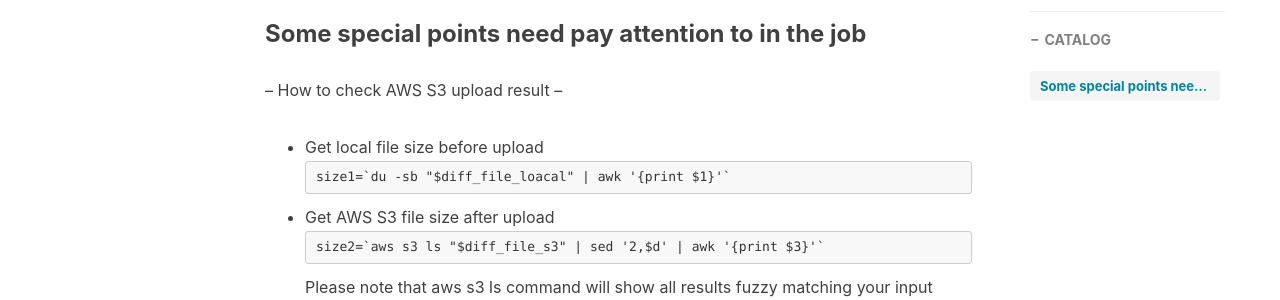
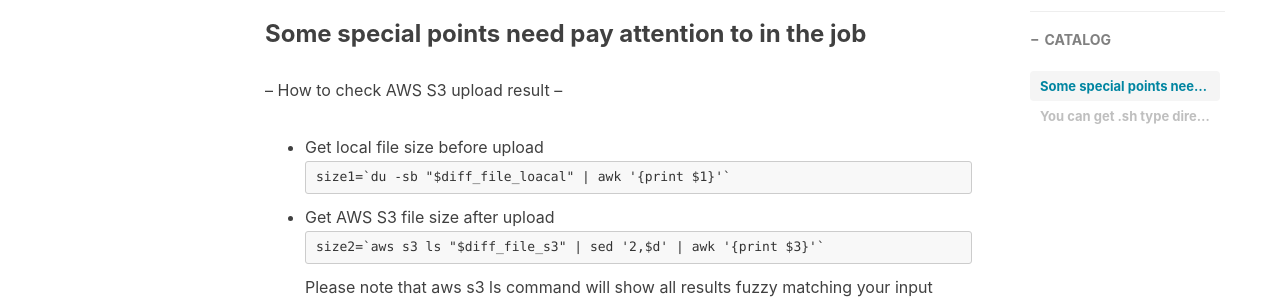
Before and after one commit to blackwizzard-1987/blackwizzard-1987.github.io, a Jekyll site: the page built from _posts/2018-05-02-auto scan and upload changed matched files to AWS S3.md, in a window 1280 px wide and 1400 px high, scrolled down 563 px. Shown: the part 152-452 px from the top of the window. Built offline with Jekyll 4.4.1, drawn with Linux system fonts in a browser that asks for light colours; nearby versions of some CDN libraries; comment, search, counter and statistics services are not loaded; some of the changed text lies outside the part shown.

Commit message:
replenish for post4

````diff
--- a/_posts/2018-05-02-auto scan and upload changed matched files to AWS S3.md
+++ b/_posts/2018-05-02-auto scan and upload changed matched files to AWS S3.md
@@ -65,3 +65,5 @@
 sed -i "s/'/\\\\'\\\/g" ${LOG_PATH}/filer_special_symbol.log
 line=`cat ${LOG_PATH}/filer_special_symbol.log`
 ```
+
+### You can get .sh type directly from: [my repository](https://github.com/blackwizzard-1987/scripts)
````
